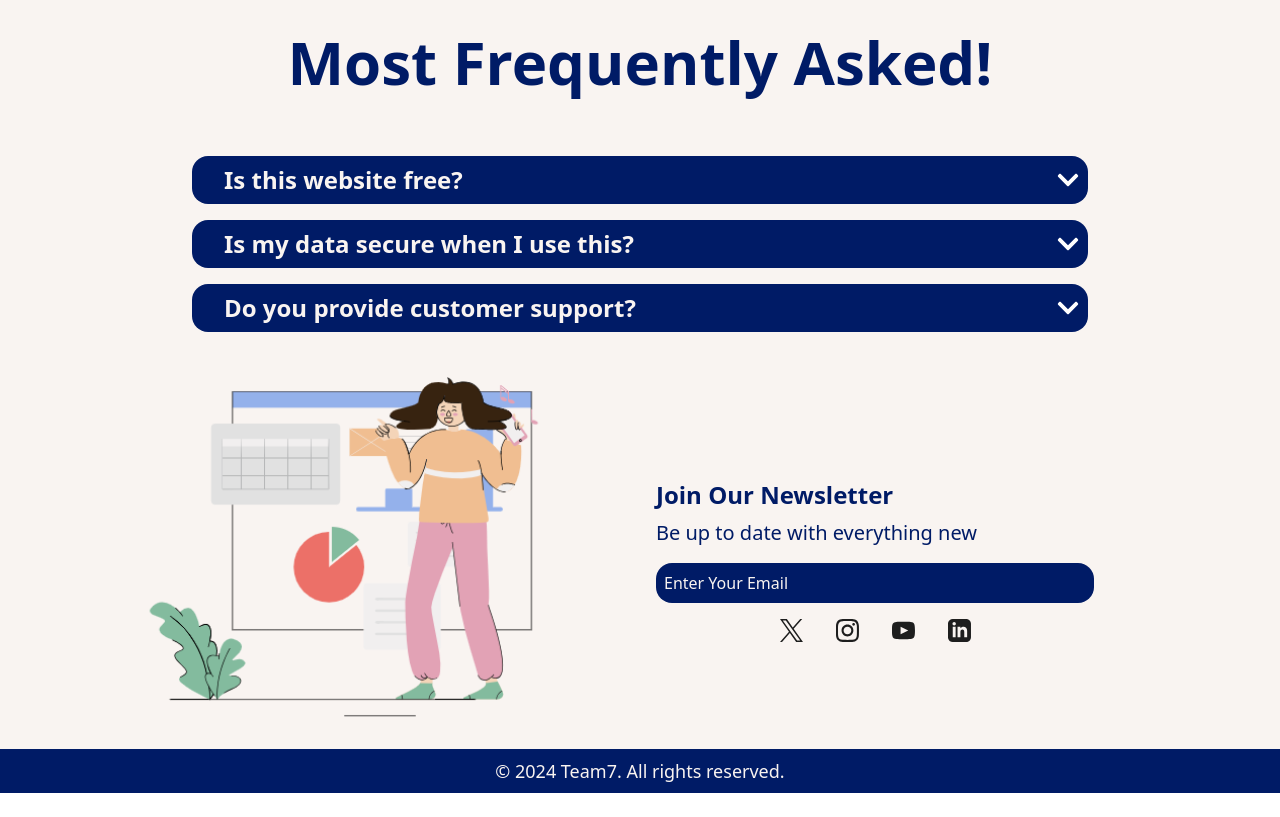
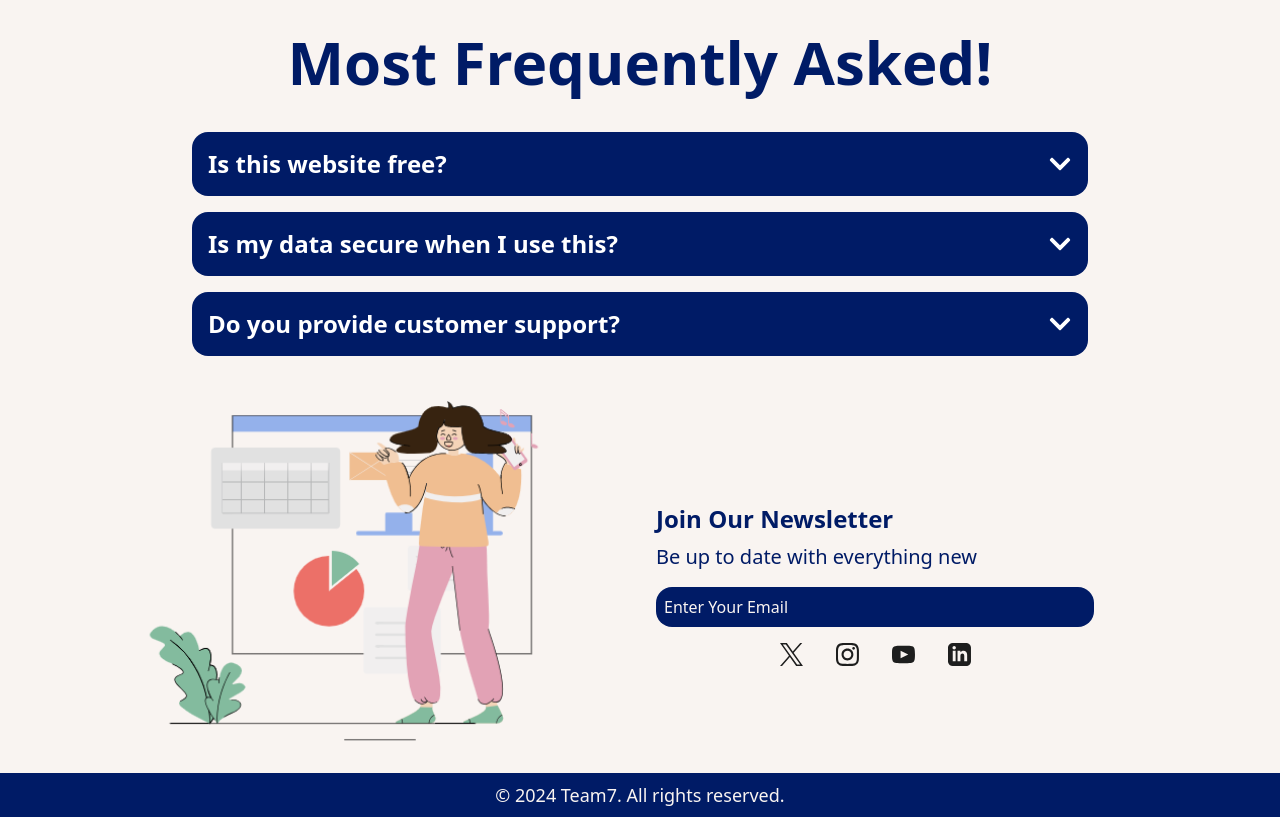
Before and after one commit to SarahSidAhmed/GDGDevFest, a Next.js app in the folder home-page/: page / in a window 1280 px wide. Built offline with nearby package versions, Linux system fonts and the light colour scheme.

Commit message:
Q&A done

```diff
--- /dev/null
+++ b/home-page/src/compounents/DataQA.tsx
@@ -0,0 +1,16 @@
+const DataQA = [
+    {
+        question:"Is this website free?",
+        answer:"Yes, our website is completely free to use. You can access all the features without any cost, allowing you to manage your finances effortlessly.",
+    },
+    {
+        question:"Is my data secure when I use this?",
+        answer:"Absolutely! We prioritize your data security by implementing top-of-the-line encryption and industry-standard security measures, ensuring your information is safe and confidential at all times.",
+    },
+    {
+        question:"Do you provide customer support?",
+        answer:"Yes, we offer dedicated customer support to assist you with any questions or issues. Our team is always ready to help ensure you have a smooth experience using our platform.",
+    }
+]
+
+export default DataQA;
--- a/home-page/src/compounents/Q&A.tsx
+++ b/home-page/src/compounents/Q&A.tsx
@@ -1,33 +1,36 @@
-'use client'; // Add this line at the top of your component file
-
+'use client';
 import { FaChevronDown } from 'react-icons/fa'; // Import an icon from react-icons
+import Data from "../compounents/DataQA";
+import { useState } from 'react';
 
 export default function Footer() {
+
+  const [selected, setSelected] = useState(null);
+
+  const toggle = (i) => {
+    if (selected === i) return setSelected(null);
+    setSelected(i);
+  };
+
   return (
     <div className='flex flex-col justify-between items-center gap-8 m-auto bg-[#F9F4F1] w-full pt-8'>
-      <h1 className="text-[#001B66] font-bold text-outfit text-6xl text-center">Most Frequently Asked!</h1>
-      <div className="flex flex-col items-center text-[#F9F4F1] font-bold text-outfit text-2xl w-[70%]">
-        <div className="flex justify-between items-center rounded-2xl p-2 m-2 mt-8 bg-[#001B66] pl-8 w-full">
-          <span>Is this website free?</span>
+      <h1 className="text-[#001B66] font-bold text-outfit text-3xl lg:text-6xl text-center">Most Frequently Asked!</h1>
+
+      <div className="flex flex-col items-center text-[#F9F4F1] text-outfit  text-xl lg:text-2xl w-[70%]">
+        {Data.map((item, i) => (
+          <div key={i} className="flex flex-col justify-between items-start gap-2 rounded-2xl p-4 m-2 bg-[#001B66] w-full">
+            <div className="flex justify-between items-center w-full">
+              <span className="text-left font-bold text-white">{item.question}</span>
               <FaChevronDown
                 className="cursor-pointer text-white"
-            onClick={() => alert('Response: Yes, this website is free!')}
+                onClick={() => toggle(i)}
               />
             </div>
-        <div className="flex justify-between items-center rounded-2xl p-2 m-2 bg-[#001B66] pl-8 w-full">
-          <span>Is my data secure when I use this?</span>
-          <FaChevronDown
-            className="cursor-pointer text-white"
-            onClick={() => alert('Response: Yes, your data is secure!')}
-          />
+            <div className={selected === i ? "flex mt-4 text-white text-lg" : "hidden"}>
+              {item.answer}
             </div>
-        <div className="flex justify-between items-center rounded-2xl p-2 m-2 bg-[#001B66] pl-8 w-full">
-          <span>Do you provide customer support?</span>
-          <FaChevronDown
-            className="cursor-pointer text-white"
-            onClick={() => alert('Response: Yes, we provide customer support!')}
-          />
           </div>
+        ))}
       </div>
     </div>
   );
```
Lines whose indentation alone changed are shown as unchanged.
